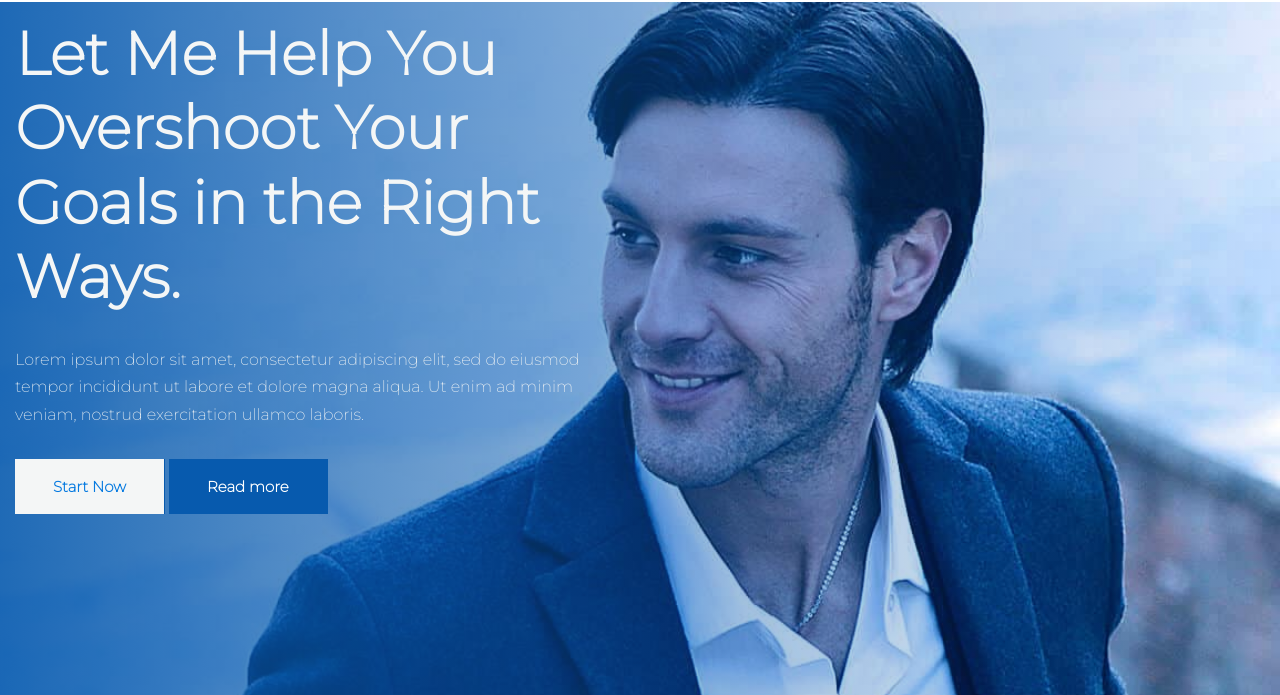
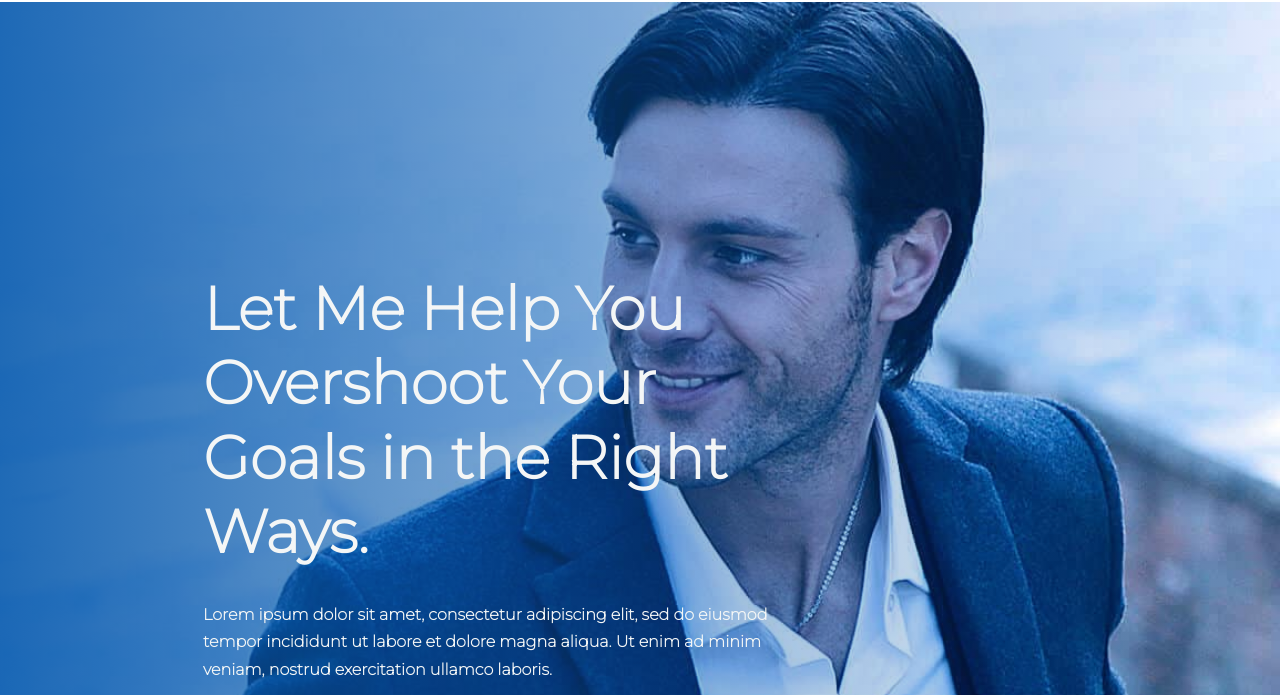
Before and after one commit to sajidul-kabir/portfolio-replicate, a plain HTML site: page index.html in a window 1280 px wide. Shown: the part 105-800 px from the top of the page. Drawn offline with Linux system fonts and the light colour scheme; a web font is replaced by a local one.

Commit message:
section 1 updated

```diff
--- a/style.css
+++ b/style.css
@@ -50,7 +50,8 @@ body {
 
 .text-container {
   position: relative;
-
+  left: 188px;
+  top: 255px;
   width: 633.7px;
   height: 531.14px;
   padding: 15px;
@@ -65,7 +66,7 @@ body {
 }
 .text-container-p {
   text-align: left;
-  font-weight: 400;
+  font-weight: 600;
   font-size: 16px;
   font-size: 1rem;
   line-height: 1.72;
@@ -90,6 +91,7 @@ body {
 .text-container-button__special {
   background-color: #075aae;
   color: white;
+  margin-left: 3px;
 }
 
 .second-section {
```
